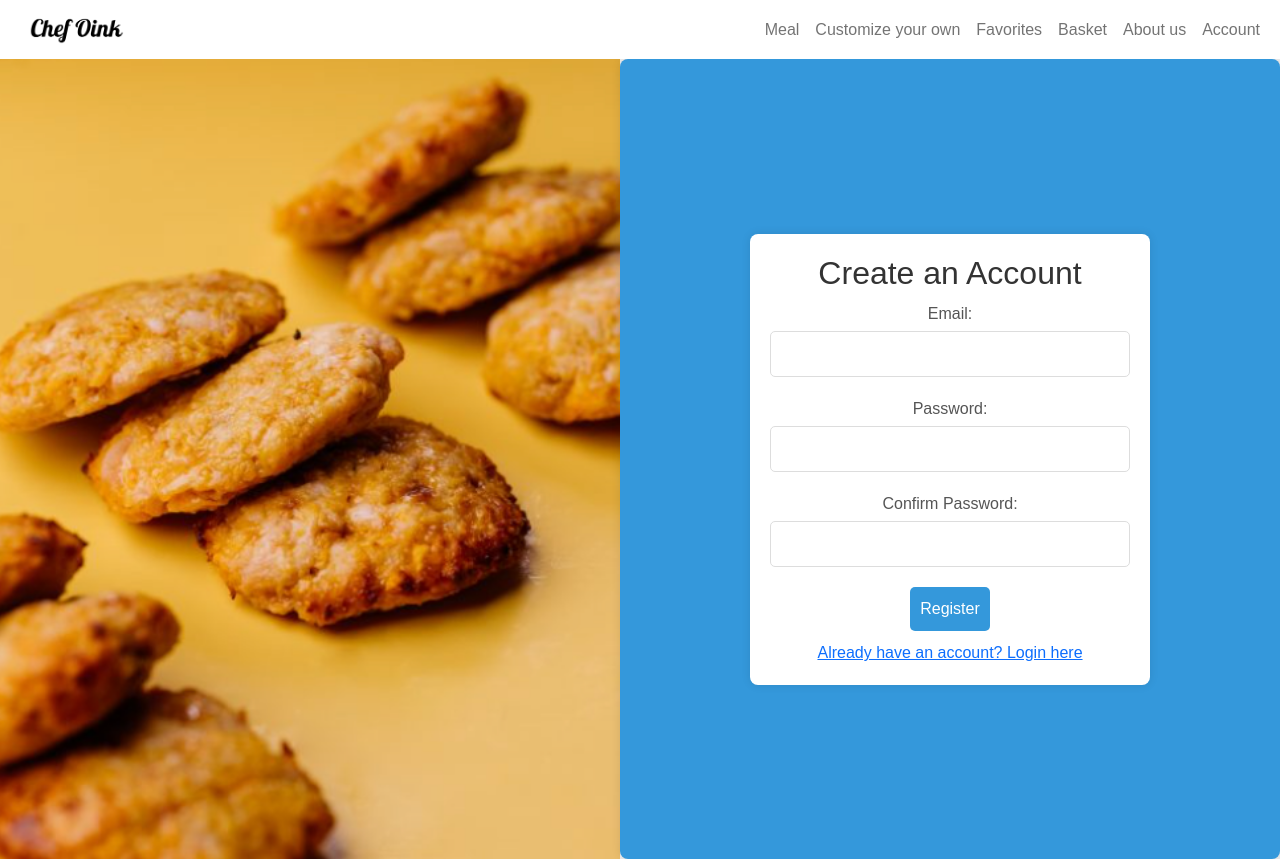
After one commit to MariahBugeja/php-rep, a PHP site: page /signup.php in a window 1280 px wide. The commit adds this page. Run offline with PHP 8.4, Linux system fonts and the light colour scheme.

Commit message:
bugs
I had  a huge back yesterday with the login and add to cart button.

had to rewrite the code of login 4 times becuase at first the loginand sign up where in the same page and using segments to separate  the 2. and for that it was causing a huge issue because the code wasnt reading if the user is logged in or not so it wasnt let me add items in the basket.

than after removing the register code, i made the two in a separate pages and had a small bug and didnt know what it was. after realising it was an issue because i was still using the same code for that i had for the register and that was still causing a problem.after making the code again from scratch, the add to basket started to work. the fixed function is that if teh user is logged in,they can add items to the. basket but if they arent,they will be taken directly to the login pagee.

```diff
--- a/php web/includes/header.php
+++ b/php web/includes/header.php
@@ -37,7 +37,7 @@
                         <a class="nav-link" href="#">About us</a>
                     </li>
                     <li class="nav-item">
-                        <a class="nav-link" href="#">Account</a>
+                        <a class="nav-link" href="account.php">Account</a>
                     </li>
 
                 </ul>
--- /dev/null
+++ b/php web/signup.php
@@ -0,0 +1,88 @@
+
+<!DOCTYPE html>
+<html lang="en">
+<head>
+    <meta charset="UTF-8">
+    <meta name="viewport" content="width=device-width, initial-scale=1.0">
+    <title>Registration Page</title>
+    <link rel="stylesheet" href="style.css">
+
+</head>
+<body class="custom-body">
+<?php
+require_once 'dp.php';
+include 'includes/header.php';
+
+
+$errors = [];
+
+if ($_SERVER['REQUEST_METHOD'] === 'POST' && isset($_POST['signup'])) {
+    $email = $_POST['email'];
+    $password = $_POST['password'];
+    $confirmPassword = $_POST['confirm_password'];
+
+    if (!filter_var($email, FILTER_VALIDATE_EMAIL)) {
+        $errors[] = "Invalid email format.";
+    } elseif (strlen($password) < 8) {
+        $errors[] = "Password must be at least 8 characters long.";
+    } elseif ($password !== $confirmPassword) {
+        $errors[] = "Passwords do not match. Please try again.";
+    } else {
+        $check_sql = "SELECT * FROM users WHERE email = ?";
+        $check_statement = $conn->prepare($check_sql);
+        $check_statement->bind_param('s', $email);
+        $check_statement->execute();
+        $check_result = $check_statement->get_result();
+
+        if ($check_result->num_rows > 0) {
+            $errors[] = "Email '$email' already exists. Please choose a different email.";
+        } else {
+            $hashedPassword = password_hash($password, PASSWORD_BCRYPT);
+            $insert_sql = "INSERT INTO users (email, password) VALUES (?, ?)";
+            $insert_statement = $conn->prepare($insert_sql);
+            $insert_statement->bind_param('ss', $email, $hashedPassword);
+
+            if ($insert_statement->execute()) {
+                echo "<div class='custom-success'>Registration successful!</div>";
+            } else {
+                $errors[] = "An error occurred during registration. Please try again later.";
+            }
+        }
+    }
+}
+?>
+
+<div class="custom-container">
+    <div class="custom-split custom-left">
+        <!-- Image on the left side -->
+    </div>
+    <div class="custom-split custom-right">
+        <!-- Signup form on the right side -->
+        <form class="custom-form-container" method="post" action="#">
+            <h2>Create an Account</h2>
+            <label for="email">Email:</label>
+            <input type="text" name="email" required>
+
+            <label for="password">Password:</label>
+            <input type="password" name="password" required>
+
+            <label for="confirm_password">Confirm Password:</label>
+            <input type="password" name="confirm_password" required>
+
+            <?php
+            foreach ($errors as $error) {
+                echo "<div class='custom-error'>$error</div>";
+            }
+            ?>
+
+            <input type="hidden" name="signup" value="1">
+            <button class="custom-submit-btn" type="submit">Register</button>
+            <div class="custom-link">
+                <a href="login.php">Already have an account? Login here</a>
+            </div>
+        </form>
+    </div>
+</div>
+
+</body>
+</html>
--- a/php web/style.css
+++ b/php web/style.css
@@ -145,53 +145,98 @@ font-size: 50px;
     margin-left: auto;
 }
 
+/* css for the login */
 
 
+.custom-body {
+    margin: 0;
+    font-family: 'Arial', sans-serif;
+    background-color: #ececec;
+}
 
-.registration-container {
-    font-family: Arial, sans-serif;
-    background-color: #d92b2b;
-    margin: 0;
-    padding: 0;
+.custom-container {
     display: flex;
-    justify-content: center;
-    align-items: center;
     height: 100vh;
 }
 
-.registration-form {
+.custom-split {
+    flex: 1;
+    overflow: hidden;
+}
+
+.custom-left {
+    background: url('assets/1.png') center/cover;
+    display: flex;
+    align-items: center;
+    justify-content: center;
+    color: #fff;
+}
+
+.custom-right {
+    background-color: #3498db;
+    padding: 20px;
+    border-radius: 8px;
+    box-shadow: 0 0 10px rgba(0, 0, 0, 0.1);
+    display: flex;
+    flex-direction: column;
+    align-items: center;
+    justify-content: center;
+}
+
+.custom-form-container {
+    max-width: 400px;
+    width: 100%;
+    text-align: center;
     background-color: #fff;
     padding: 20px;
     border-radius: 8px;
     box-shadow: 0 0 10px rgba(0, 0, 0, 0.1);
-    width: 300px;
-    text-align: center;
 }
 
-.registration-label {
-    display: block;
-    margin-bottom: 8px;
-    font-weight: bold;
+.custom-form-container h2 {
+    color: #333;
 }
 
-.registration-input {
-    width: 100%;
-    padding: 8px;
-    margin-bottom: 16px;
-    box-sizing: border-box;
+.custom-form-container label {
+    display: block;
+    margin: 10px 0 5px;
+    color: #555;
 }
 
-.registration-submit {
-    background-color: #4caf50;
-    color: #fff;
-    cursor: pointer;
+.custom-form-container input {
+    width: 100%;
+    padding: 10px;
+    margin-bottom: 10px;
+    box-sizing: border-box;
+    border: 1px solid #ddd;
+    border-radius: 5px;
 }
 
-.registration-submit:hover {
-    background-color: #45a049;
+.custom-submit-btn {
+    background-color: #3498db;
+    color: #fff;
+    padding: 10px;
+    border: none;
+    border-radius: 5px;
+    cursor: pointer;
+    margin-top: 10px;
 }
 
-.registration-error {
-    color: red;
-    margin-bottom: 10px;
+.custom-submit-btn:hover {
+    background-color: #2980b9;
 }
+
+.custom-error {
+    color: #d9534f;
+    margin-top: 10px;
+}
+
+.custom-success {
+    color: #5cb85c;
+    margin-top: 10px;
+}
+
+.custom-link {
+    margin-top: 10px;
+    color: #fff;
+}
```
Also changed, not shown: php web/Products.sql (deleted, +0 -70 lines), php web/account.php (+73 -0 lines), php web/add_to_basket.php (deleted, +0 -48 lines), php web/basket.php (+22 -57 lines), php web/login.php (+65 -15 lines), php web/logout.php (added, +12 -0 lines), php web/meal.php (+19 -5 lines), php web/register.php (deleted, +0 -71 lines), php web/update_basket.php (deleted, +0 -19 lines), php web/update_quantity.php (deleted, +0 -15 lines), php web/aboutus.php (deleted), php web/remove_from_basket.php (added).
